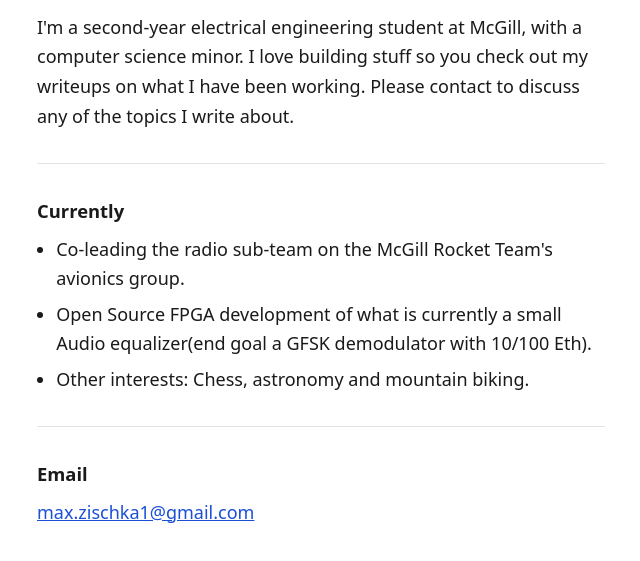
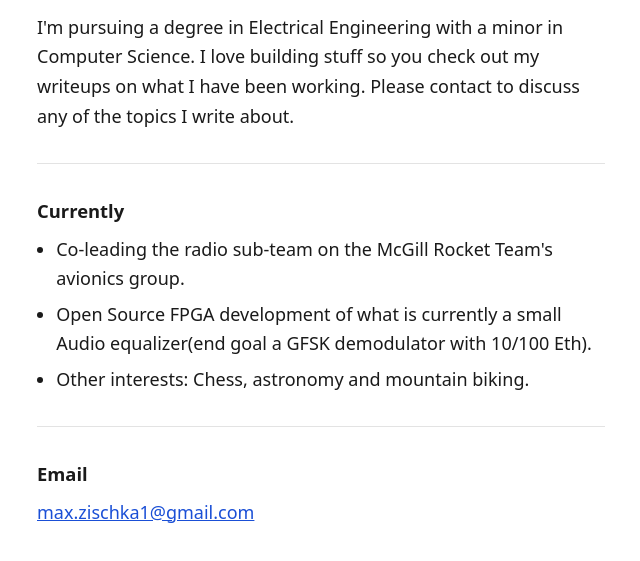
Before and after one commit to MaxZischka1/maxzischka.com, a plain HTML site: page index.html in a window 1280 px wide. Shown: the part 209-770 px from the top of the page, without its empty margins (319-959 px from the left). Drawn offline with Linux system fonts and the light colour scheme.

Commit message:
grammar more

```diff
--- a/index.html
+++ b/index.html
@@ -6,7 +6,7 @@
 <img class="headshot" src="/images/headshot-square.jpg" alt="Max Zischka" width="96" height="96">
 <h1>Hi, I'm Max.</h1>
 </div>
-<p>I'm a second-year electrical engineering student at McGill, with a computer science minor. I love building stuff so you check out my writeups on what I have been working. Please contact to discuss any of the topics I write about.</p>
+<p>I'm pursuing a degree in Electrical Engineering with a minor in Computer Science. I love building stuff so you check out my writeups on what I have been working. Please contact to discuss any of the topics I write about.</p>
 <hr>
 <h2>Currently</h2>
 <ul>
```
